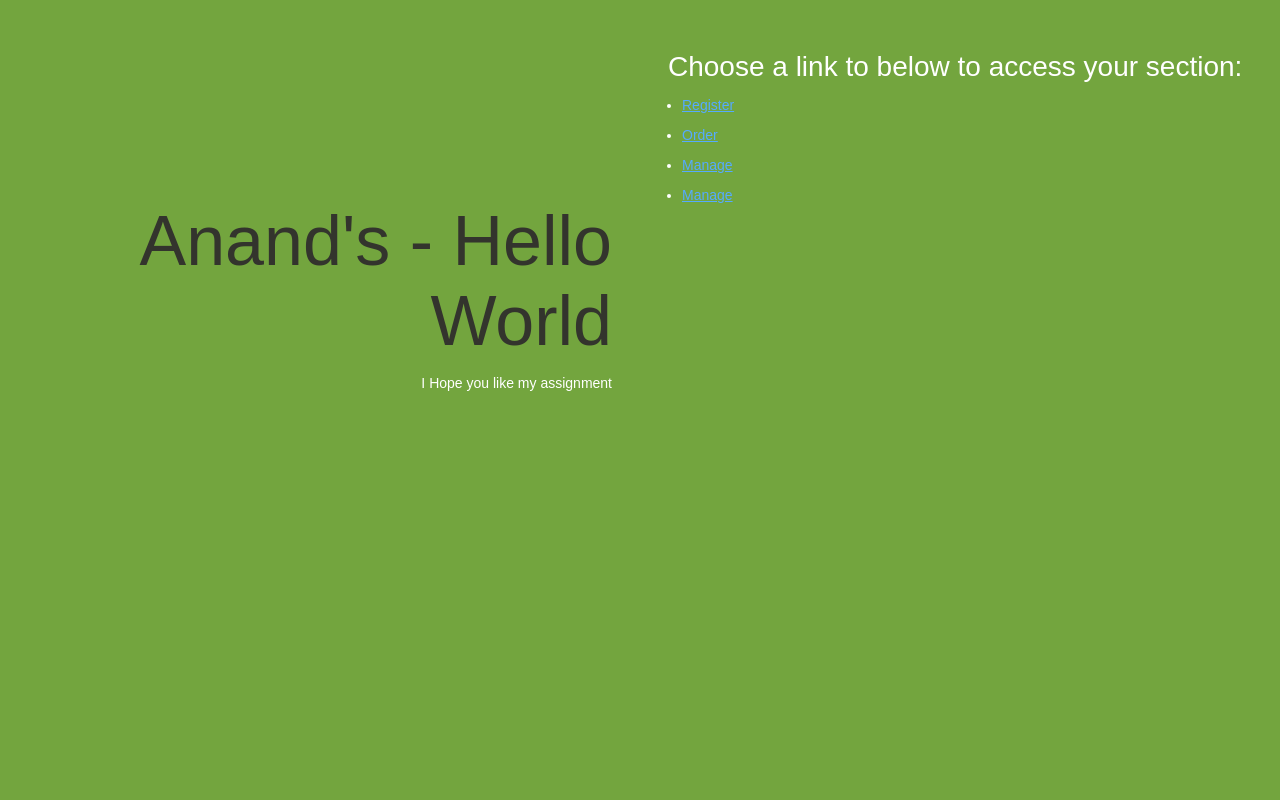
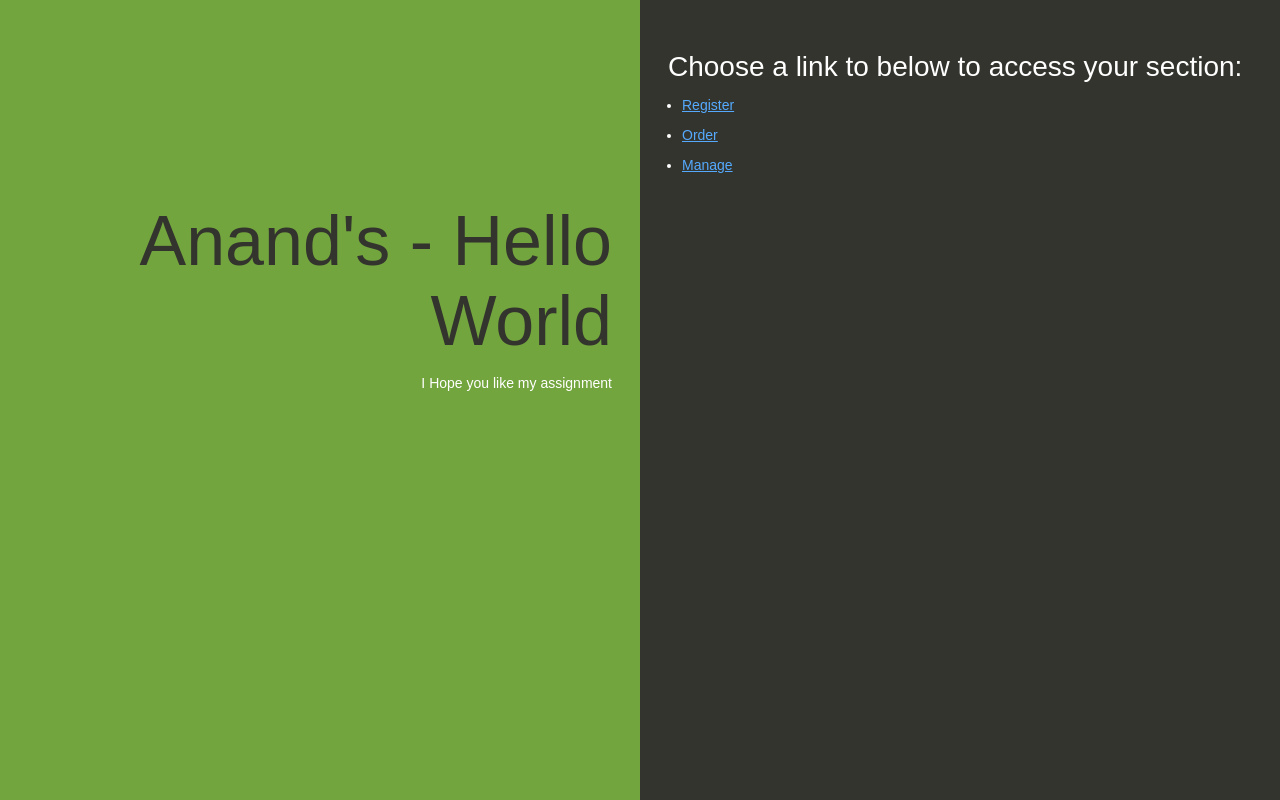
Before and after one commit to ARanchod/HelloWorld, a website: page index.html in a window 1280 px wide. Drawn offline with Linux system fonts and the light colour scheme.

Commit message:
Update index.html

```diff
--- a/index.html
+++ b/index.html
@@ -49,7 +49,7 @@
         bottom: 0px;
         left: 50%;
 
-        background-color: #73A53E;
+        background-color: #33342D;
       }
 
       h1 {
@@ -83,7 +83,6 @@
         <li><a href="https://c2abg234.caspio.com/dp/e3568000def1f48a035f4b72937c">Register</a></li>
         <li><a href="http://docs.aws.amazon.com/elasticbeanstalk/latest/dg/concepts.html">Order</a></li>
         <li><a href="http://docs.aws.amazon.com/elasticbeanstalk/latest/dg/create_deploy_nodejs_express.html">Manage</a></li>
-        <li><a href="http://docs.aws.amazon.com/elasticbeanstalk/latest/dg/create_deploy_nodejs_express.html">Manage</a></li>
       </ul>
     </div>
   </body>
```
